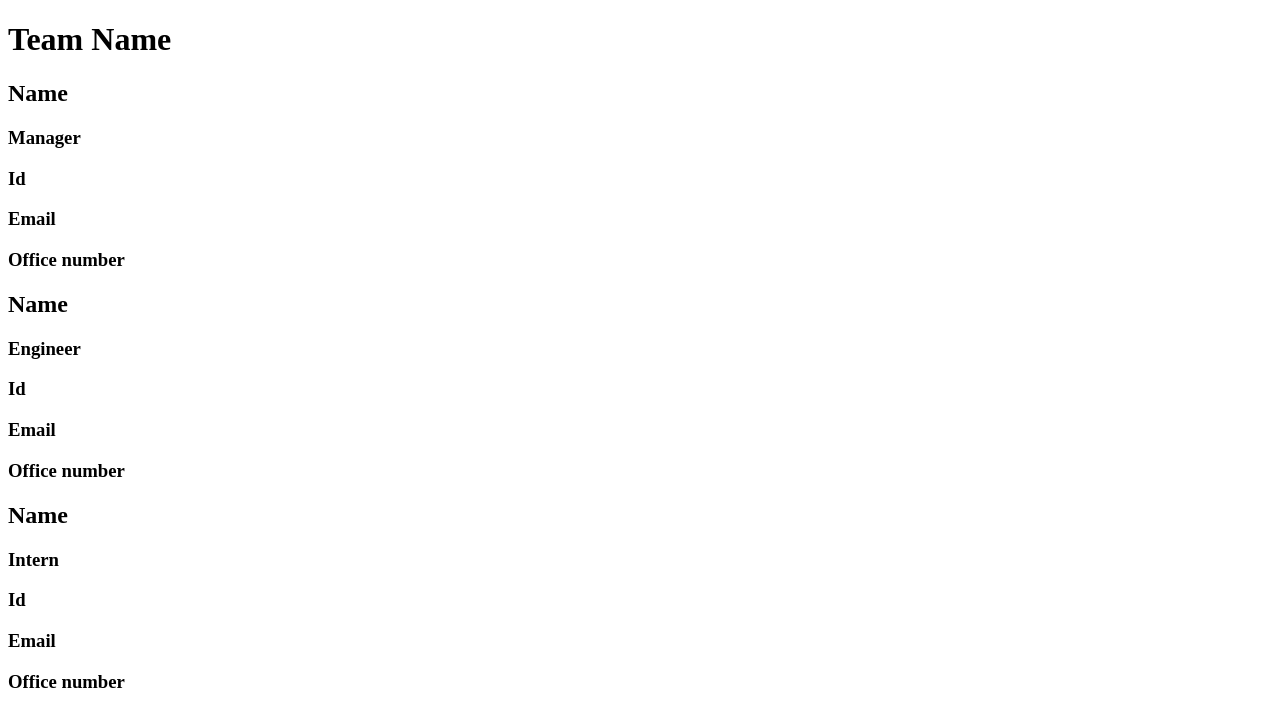
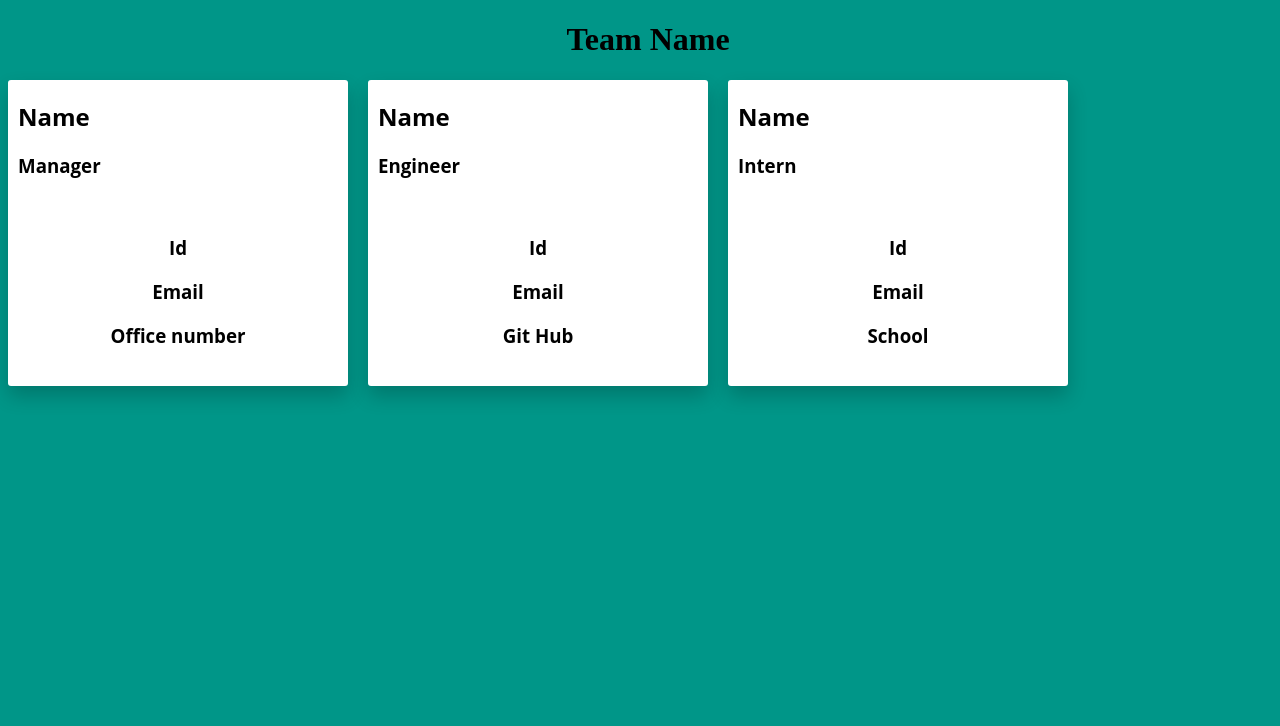
Before and after one commit to Mkn01/company-team-profile-app, a website: page template.html in a window 1280 px wide. Drawn offline with Linux system fonts and the light colour scheme.

Commit message:
styled template html in css

```diff
--- a/styles.css
+++ b/styles.css
@@ -0,0 +1,29 @@
+body {
+  font-family: "Open Sans", sans-serif;
+  width: 100%;
+  min-height: 100%;
+  background: #009688;
+  font-size: 16px;
+  overflow: hidden;
+}
+.teamName {
+  font-family: "Open Sans, sans-serif";
+  position: relative;
+  text-align: center;
+}
+.card {
+  padding: 20px;
+  margin-right: 20px;
+  margin-bottom: 30px;
+  border-radius: 3px;
+  background-color: white;
+  box-shadow: 0px 10px 20px rgba(0, 0, 0, 0.2);
+  float: left;
+  width: 25%;
+  padding: 0 10px;
+  display: table;
+}
+.container {
+  padding: 20px;
+  text-align: center;
+}
--- a/template.html
+++ b/template.html
@@ -4,37 +4,43 @@
     <meta charset="UTF-8" />
     <meta http-equiv="X-UA-Compatible" content="IE=edge" />
     <meta name="viewport" content="width=device-width, initial-scale=1.0" />
+    <link rel="stylesheet" href="styles.css" />
     <title>Team Profile</title>
   </head>
   <body>
     <h1 class="teamName">Team Name</h1>
-    <div>
-      <div>
+
+    <div class="card">
       <h2 class="employeeName">Name</h2>
       <h3 class="role">Manager</h3>
       <!-- add icon -->
+      <div class="container">
         <h3 class="employeeInfo">Id</h3>
         <h3 class="employeeInfo">Email</h3>
         <h3 class="employeeInfo">Office number</h3>
       </div>
     </div>
 
-    <div>
+    <div class="card">
       <h2 class="employeeName">Name</h2>
       <h3 class="role">Engineer</h3>
       <!-- add icon -->
+      <div class="container">
         <h3 class="employeeInfo">Id</h3>
         <h3 class="employeeInfo">Email</h3>
-      <h3 class="employeeInfo">Office number</h3>
+        <h3 class="employeeInfo">Git Hub</h3>
+      </div>
     </div>
 
-    <div>
+    <div class="card">
       <h2 class="employeeName">Name</h2>
       <h3 class="role">Intern</h3>
       <!-- add icon -->
+      <div class="container">
         <h3 class="employeeInfo">Id</h3>
         <h3 class="employeeInfo">Email</h3>
-      <h3 class="employeeInfo">Office number</h3>
+        <h3 class="employeeInfo">School</h3>
+      </div>
     </div>
   </body>
 </html>
```
Lines whose indentation alone changed are shown as unchanged.
